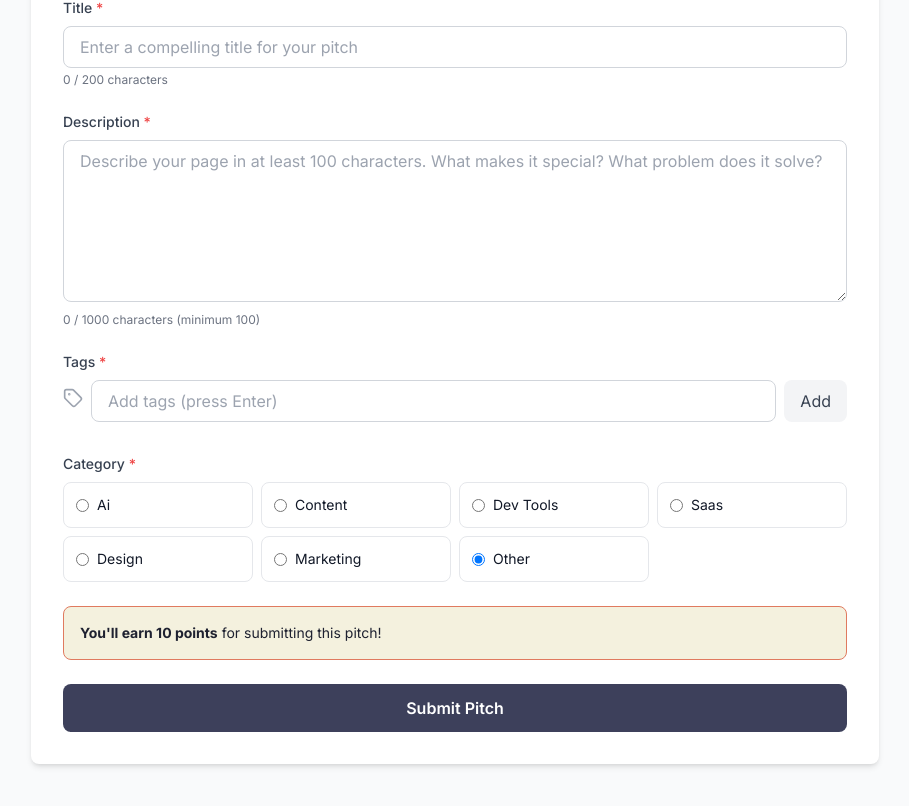
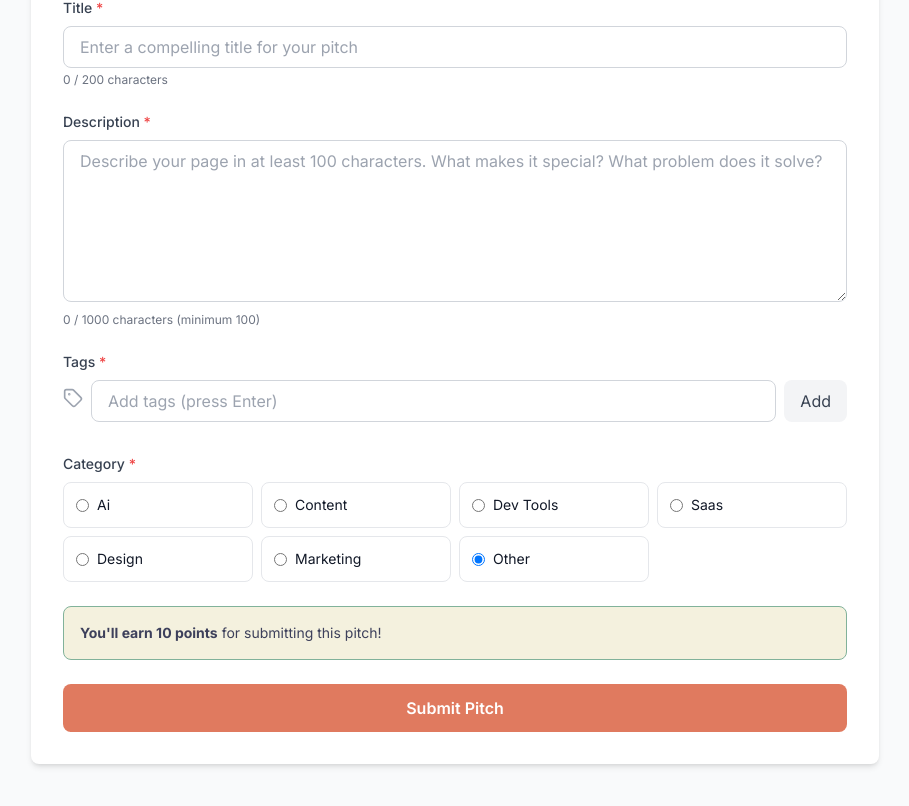
Before and after one commit to the-zedman/pitch-my-page, a Next.js app: page /submit in a window 1280 px wide. Shown: the part 276-1082 px from the top of the page, without its empty margins (185-1094 px from the left). Built offline with nearby package versions, Linux system fonts and the light colour scheme.

Commit message:
Update SubmissionForm component with new color palette

```diff
--- a/components/SubmissionForm.tsx
+++ b/components/SubmissionForm.tsx
@@ -236,13 +236,13 @@ export default function SubmissionForm() {
               {tags.map((tag) => (
                 <span
                   key={tag}
-                  className="inline-flex items-center gap-1 px-3 py-1 bg-primary-100 text-primary-700 rounded-full text-sm"
+                  className="inline-flex items-center gap-1 px-3 py-1 bg-accent-eggshell text-primary-400 rounded-full text-sm"
                 >
                   #{tag}
                   <button
                     type="button"
                     onClick={() => removeTag(tag)}
-                    className="hover:text-primary-900"
+                    className="hover:text-primary-400"
                   >
                     ×
                   </button>
@@ -266,7 +266,7 @@ export default function SubmissionForm() {
                     type="radio"
                     value={cat}
                     {...register('category')}
-                    className="text-primary-600"
+                    className="text-primary-500"
                   />
                   <span className="text-sm capitalize">{cat.replace('-', ' ')}</span>
                 </label>
@@ -291,8 +291,8 @@ export default function SubmissionForm() {
           )}
 
           {/* Points Reward Info */}
-          <div className="bg-primary-50 border border-primary-200 rounded-lg p-4">
-            <p className="text-sm text-primary-800">
+          <div className="bg-accent-eggshell border border-primary-300 rounded-lg p-4">
+            <p className="text-sm text-primary-400">
               <strong>You'll earn {pointsReward} points</strong> for submitting this pitch!
             </p>
           </div>
@@ -301,7 +301,7 @@ export default function SubmissionForm() {
           <button
             type="submit"
             disabled={isLoading}
-            className="w-full bg-primary-600 text-white py-3 px-6 rounded-lg font-semibold hover:bg-primary-700 disabled:opacity-50 disabled:cursor-not-allowed flex items-center justify-center gap-2"
+            className="w-full bg-primary-500 text-white py-3 px-6 rounded-lg font-semibold hover:bg-primary-200 disabled:opacity-50 disabled:cursor-not-allowed flex items-center justify-center gap-2"
           >
             {isLoading ? (
               <>
```
